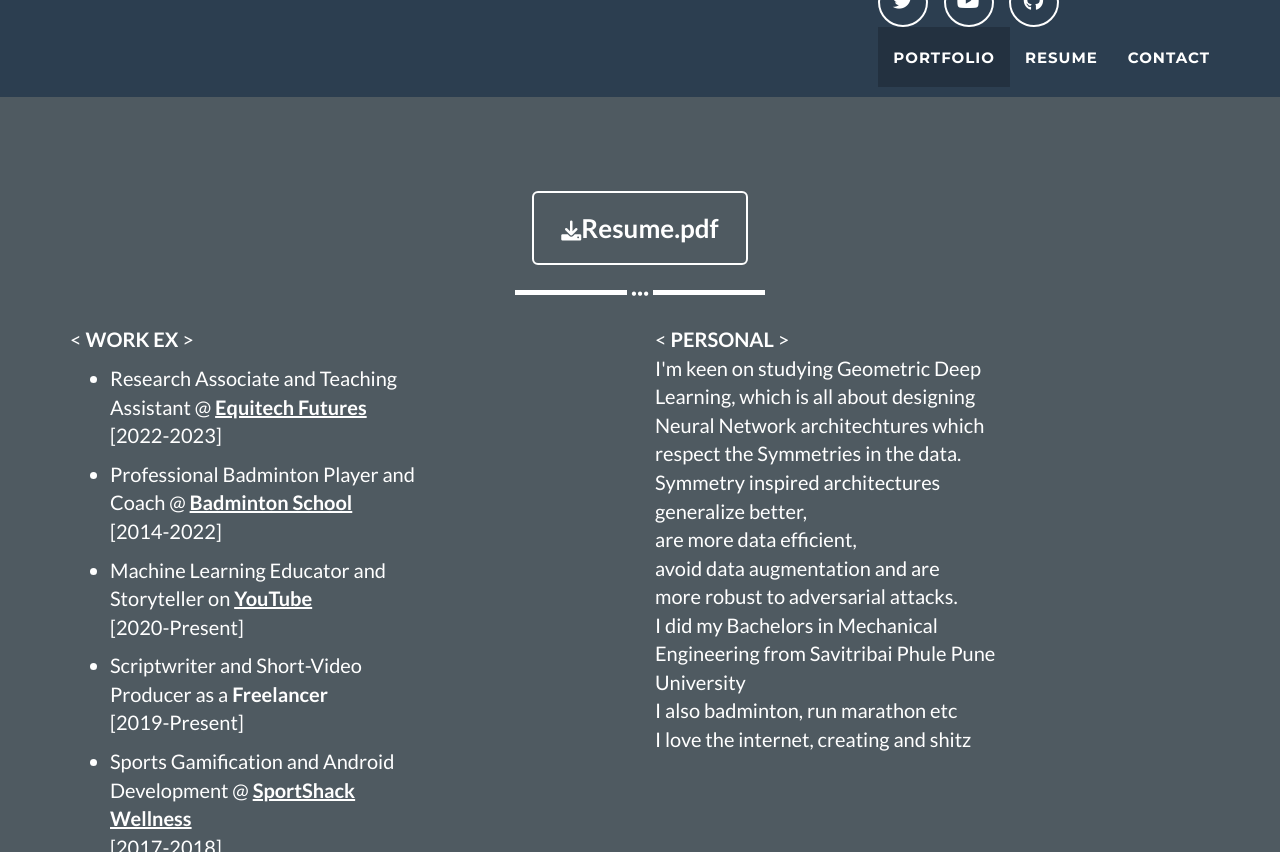
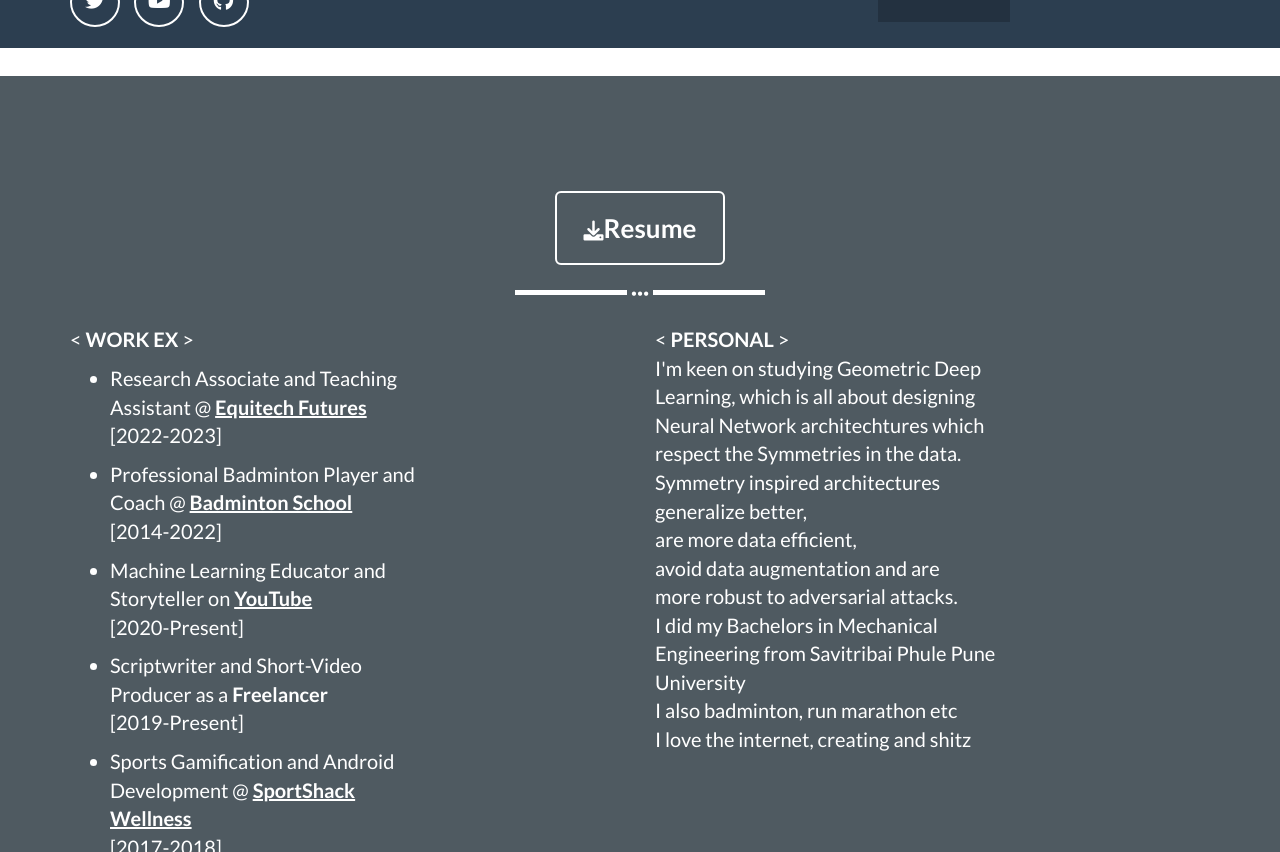
Before and after one commit to kartikchincholikar/kartikchincholikar.github.io, a Jekyll site: the page built from _posts/2014-07-17-Simulations in Statistical Learning Theory.markdown, in a window 1280 px wide and 900 px high, scrolled down 1254 px, cut to the strip 48-900 px from the top of the window. Built offline with Jekyll 4.4.1, drawn with Linux system fonts in a browser that asks for light colours.

Commit message:
navbar changes  - social media to left

```diff
--- a/_includes/about.html
+++ b/_includes/about.html
@@ -3,7 +3,7 @@
   <div class="container">
     <div class="row">
       <div class="col-lg-8 col-lg-offset-2 text-center">
-        <a href="https://github.com/jeromelachaud/freelancer-theme" class="btn btn-lg btn-outline"><i class="fa fa-download"></i><span style="font-size: 1.3em;"><b>Resume.pdf</b></span></a>
+        <a href="https://github.com/jeromelachaud/freelancer-theme" class="btn btn-lg btn-outline"><i class="fa fa-download"></i><span style="font-size: 1.3em;"><b>Resume</b></span></a>
         <hr class="star-light">
       </div>
     </div>
--- a/_includes/nav.html
+++ b/_includes/nav.html
@@ -9,20 +9,19 @@
         <span class="icon-bar"></span>
         <span class="icon-bar"></span>
       </button>
-      <a class="navbar-brand" href="#page-top">About</a>
+      <ul class="list-inline">
+        {% for network in site.social %}
+        <li>
+          <a href="{{ network.url }}" class="btn-social btn-outline"><i
+              class="fa-brands fa-fw fa-{{ network.title }}"></i></a>
+        </li>
+        {% endfor %}
+      </ul>
     </div>
 
     <!-- Collect the nav links, forms, and other content for toggling -->
     <div class="collapse navbar-collapse" id="bs-example-navbar-collapse-1">
       <ul class="nav navbar-nav navbar-right">
-        <ul class="list-inline">
-          {% for network in site.social %}
-          <li>
-            <a href="{{ network.url }}" class="btn-social btn-outline"><i
-                class="fa-brands fa-fw fa-{{ network.title }}"></i></a>
-          </li>
-          {% endfor %}
-        </ul>
         <li class="hidden">
           <a href="#page-top"></a>
         </li>
```
